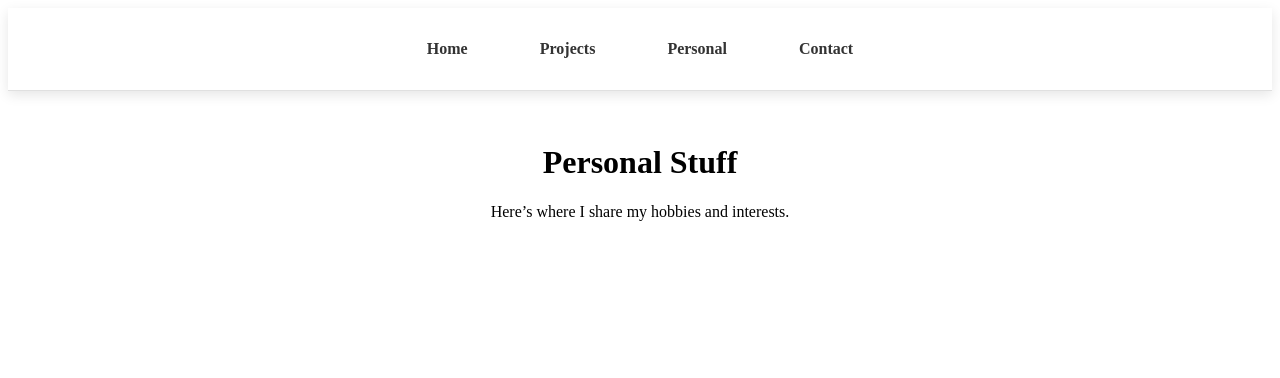
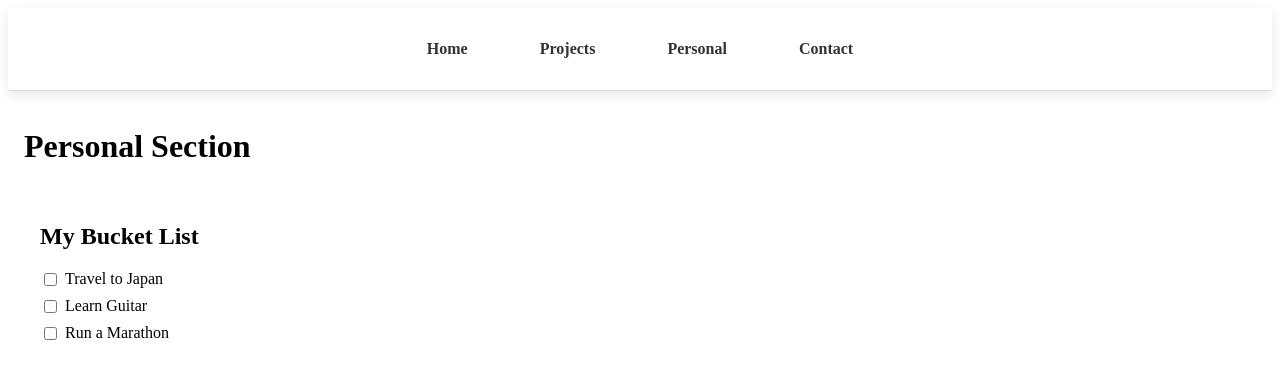
Before and after one commit to karen-weng/website, a React (Vite) app in the folder my-website/: page /personal in a window 1280 px wide. Shown: the top 378 px of the page. Built offline with nearby package versions, Linux system fonts and the light colour scheme.

Commit message:
bucket list no save

```diff
--- /dev/null
+++ b/my-website/src/components/BucketList.tsx
@@ -0,0 +1,55 @@
+// src/components/BucketList.tsx
+import React, { useState } from "react";
+
+const initialItems = [
+  { id: 1, text: "Travel to Japan", completed: false },
+  { id: 2, text: "Learn Guitar", completed: false },
+  { id: 3, text: "Run a Marathon", completed: false },
+];
+
+export const BucketList = () => {
+  const [items, setItems] = useState(initialItems);
+
+  const toggleItem = (id: number) => {
+    setItems(prevItems => {
+      const updatedItems = prevItems.map(item =>
+        item.id === id ? { ...item, completed: !item.completed } : item
+      );
+      // Sort: incomplete items first, then completed
+      return updatedItems.sort((a, b) => Number(a.completed) - Number(b.completed));
+    });
+  };
+
+  return (
+    <div style={{ padding: "16px" }}>
+      <h2>My Bucket List</h2>
+      <ul style={{ listStyle: "none", padding: 0 }}>
+        {items.map(item => (
+          <li
+            key={item.id}
+            style={{
+              display: "flex",
+              alignItems: "center",
+              marginBottom: "8px",
+            }}
+          >
+            <input
+              type="checkbox"
+              checked={item.completed}
+              onChange={() => toggleItem(item.id)}
+              style={{ marginRight: "8px" }}
+            />
+            <span
+              style={{
+                textDecoration: item.completed ? "line-through" : "none",
+                color: item.completed ? "#888" : "#000",
+              }}
+            >
+              {item.text}
+            </span>
+          </li>
+        ))}
+      </ul>
+    </div>
+  );
+};
--- a/my-website/src/pages/Personal.tsx
+++ b/my-website/src/pages/Personal.tsx
@@ -1,10 +1,26 @@
 // import React from 'react';
 
-const Personal = () => (
-  <div style={{ textAlign: 'center', padding: '2rem' }}>
-    <h1>Personal Stuff</h1>
-    <p>Here’s where I share my hobbies and interests.</p>
-  </div>
-);
+// const Personal = () => (
+//   <div style={{ textAlign: 'center', padding: '2rem' }}>
+//     <h1>Personal Stuff</h1>
+//     <p>Here’s where I share my hobbies and interests.</p>
+//   </div>
+// );
+
+// export default Personal;
+
+
+// src/pages/Personal.tsx
+// import React from "react";
+import { BucketList } from "../components/BucketList";
+
+const Personal = () => {
+  return (
+    <div style={{ padding: "16px" }}>
+      <h1>Personal Section</h1>
+      <BucketList />
+    </div>
+  );
+};
 
 export default Personal;
```
